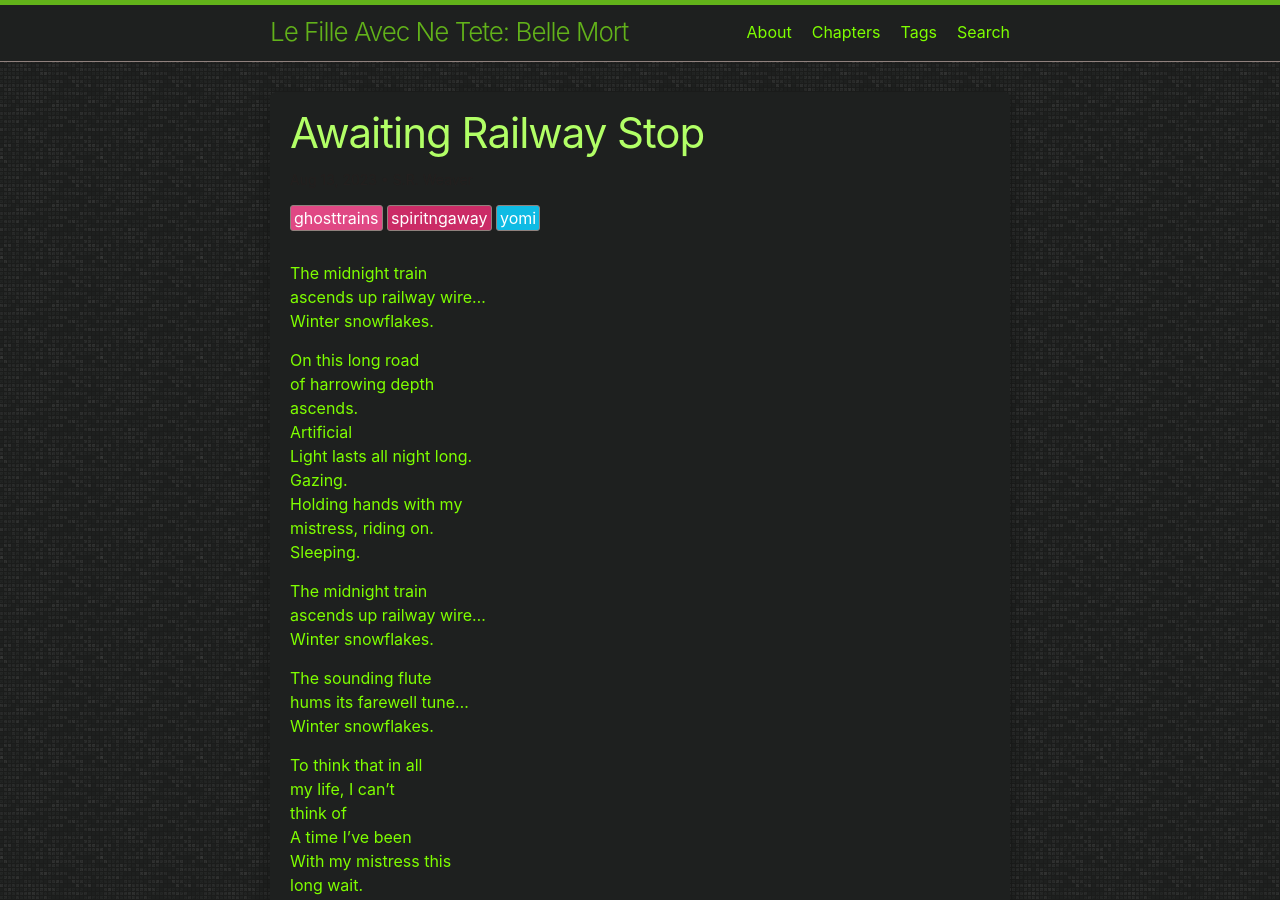
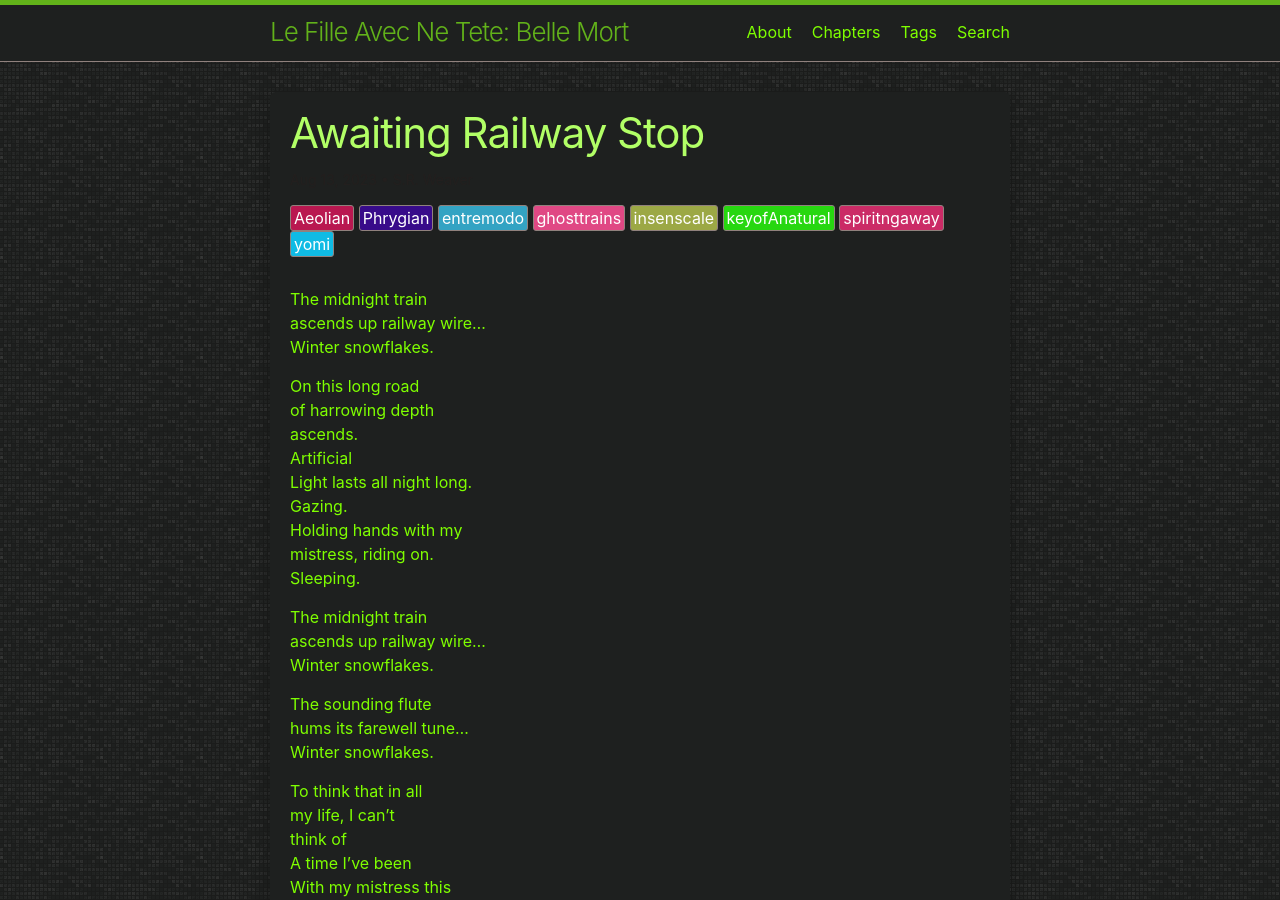
Before and after one commit to LWFlouisa/NewPoetry, a Jekyll site: the page built from _posts/2023-08-13-x_AwaitingRailwayStop.md, in a window 1280 px wide and 900 px high. Built offline with Jekyll 4.4.1, drawn with Linux system fonts in a browser that asks for light colours; our own code applies the rules of GitHub Pages for plain Markdown files.

Commit message:
Update 2023-08-13-x_AwaitingRailwayStop.md

```diff
--- a/_posts/2023-08-13-x_AwaitingRailwayStop.md
+++ b/_posts/2023-08-13-x_AwaitingRailwayStop.md
@@ -1,7 +1,7 @@
 ---
 title: "Awaiting Railway Stop"
 author: "S.R. Weaver"
-tags: spiritngaway yomi ghosttrains
+tags: spiritngaway yomi ghosttrains insenscale keyofAnatural Aeolian Phrygian entremodo
 ---
 The midnight train<br />
 ascends up railway wire...<br />
```
